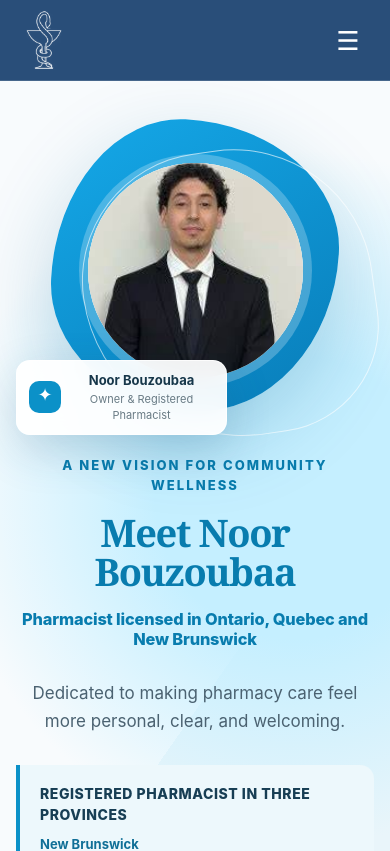
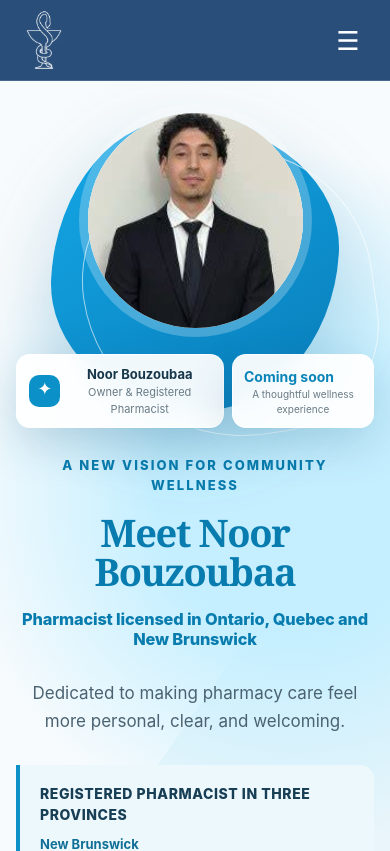
Before and after one commit to bouteina-kadiri/Pharmacy2026, an Angular app: page / in a window 390 px wide. Shown: the top 851 px of the page. Built offline with nearby package versions, Linux system fonts and the light colour scheme.

Commit message:
Move profile cards below Noor portrait

```diff
--- a/src/app/components/home/home.component.css
+++ b/src/app/components/home/home.component.css
@@ -19,35 +19,41 @@ h1 { margin: 0; font-size: clamp(42px, 5.4vw, 76px); line-height: 1.02; letter-s
 .contact-button { border: 0; border-radius: 999px; padding: 15px 24px; color: #fff; background: #0b8fc5; font-weight: 750; box-shadow: 0 12px 30px #0b8fc53b; transition: transform 180ms ease, box-shadow 180ms ease; }
 .contact-button:hover { transform: translateY(-2px); box-shadow: 0 16px 36px #0b8fc550; }
 .contact-button:focus-visible { outline: 3px solid #183f58; outline-offset: 3px; }
-.portrait-stage { position: relative; min-height: 540px; display: grid; place-items: center; }
+.portrait-stage { position: relative; min-height: 540px; display: flex; flex-direction: column; align-items: center; justify-content: center; gap: 26px; }
 .portrait-stage::before { content: ''; position: absolute; inset: 3% 8% 7%; border-radius: 44% 56% 48% 52% / 57% 43% 57% 43%; background: linear-gradient(145deg, #15a9e9, #087cb8); box-shadow: 0 28px 80px #1168933b; transform: rotate(3deg); }
 .portrait-stage::after { content: ''; position: absolute; inset: 14% 0 0 19%; border: 1px solid #ffffff9c; border-radius: 48% 52% 40% 60%; transform: rotate(-8deg); }
 .portrait-frame { position: relative; z-index: 1; width: min(330px, 68vw); aspect-ratio: 1; display: grid; place-items: center; border-radius: 50%; background: #e8f6fb; box-shadow: 0 0 0 14px #ffffff3d; overflow: hidden; }
 .portrait-halo { position: absolute; inset: 0; background: radial-gradient(circle at 50% 25%, #fff 0, #dff3fa 58%, #a9dceb 100%); }
 .portrait-frame img { position: relative; z-index: 1; width: 100%; height: 100%; object-fit: cover; image-rendering: auto; transform: scale(1.015); }
-.owner-card { position: absolute; z-index: 3; display: flex; align-items: center; border: 1px solid #ffffffc7; background: #fffffff0; box-shadow: 0 16px 45px #1f587832; backdrop-filter: blur(12px); }
-.owner-card { left: -5%; bottom: 14%; gap: 12px; padding: 15px 18px; border-radius: 14px; }
+.portrait-cards { position: relative; z-index: 3; display: flex; justify-content: center; gap: 12px; width: 100%; }
+.owner-card, .vision-card { display: flex; align-items: center; border: 1px solid #ffffffc7; border-radius: 14px; background: #fffffff0; box-shadow: 0 16px 45px #1f587832; backdrop-filter: blur(12px); }
+.owner-card { gap: 12px; padding: 15px 18px; }
 .owner-icon { display: grid; place-items: center; width: 38px; height: 38px; border-radius: 10px; color: #fff; background: #0b91c8; font-size: 18px; }
-.owner-card strong, .owner-card span { display: block; }
+.owner-card strong, .owner-card span, .vision-card strong, .vision-card span { display: block; }
 .owner-card strong { color: #17374a; }
-.owner-card div > span { color: #687a84; font-size: 13px; }
+.owner-card div > span, .vision-card span { color: #687a84; font-size: 13px; }
+.vision-card { flex-direction: column; align-items: flex-start; justify-content: center; padding: 13px 18px; }
+.vision-card strong { color: #0a85b8; font-size: 17px; }
 @media (max-width: 900px) {
   .owner-hero { grid-template-columns: 1fr; gap: 26px; padding-top: 34px; text-align: center; overflow: visible; }
   .portrait-stage { order: -1; min-height: 430px; width: min(580px, 100%); margin: 0 auto; }
   .portrait-frame { width: min(290px, 64vw); }
   .hero-copy, .intro, .launch-note, .credentials { margin-left: auto; margin-right: auto; }
   .launch-note, .credentials { text-align: left; }
-  .owner-card { left: 3%; bottom: 8%; }
 }
 @media (max-width: 560px) {
   .owner-hero { gap: 18px; padding: 22px 16px 64px; }
   .portrait-stage { min-height: 335px; }
   .portrait-stage::before { inset: 5% 10% 8%; }
   .portrait-frame { width: min(215px, 62vw); box-shadow: 0 0 0 9px #ffffff3d; }
-  .owner-card { left: 0; bottom: 1%; gap: 8px; padding: 10px 12px; }
+  .portrait-cards { gap: 8px; }
+  .owner-card { gap: 8px; padding: 10px 12px; }
   .owner-icon { width: 32px; height: 32px; }
   .owner-card strong { font-size: 13px; }
   .owner-card div > span { max-width: 145px; font-size: 11px; }
+  .vision-card { padding: 9px 11px; }
+  .vision-card strong { font-size: 14px; }
+  .vision-card span { max-width: 120px; font-size: 10px; }
   h1 { font-size: 38px; }
   .credential-list { grid-template-columns: 1fr; }
 }
--- a/src/app/components/home/home.component.html
+++ b/src/app/components/home/home.component.html
@@ -30,10 +30,15 @@
       <img src="assets/noor.jpeg" alt="Noor Bouzoubaa, owner and founder" width="200" height="200" />
     </div>
 
-    <div class="owner-card">
-      <span class="owner-icon" aria-hidden="true">✦</span>
-      <div><strong>Noor Bouzoubaa</strong><span>Owner &amp; Registered Pharmacist</span></div>
+    <div class="portrait-cards">
+      <div class="owner-card">
+        <span class="owner-icon" aria-hidden="true">✦</span>
+        <div><strong>Noor Bouzoubaa</strong><span>Owner &amp; Registered Pharmacist</span></div>
+      </div>
+      <div class="vision-card">
+        <strong>Coming soon</strong>
+        <span>A thoughtful wellness experience</span>
+      </div>
     </div>
-
   </section>
 </main>
```
